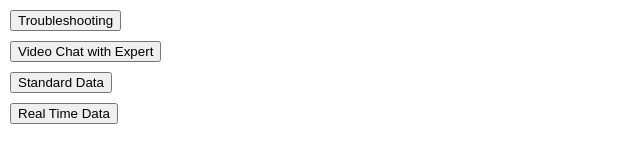
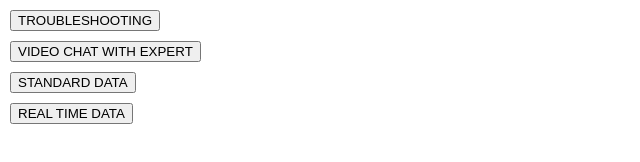
Before and after one commit to KRISMOK95/JS---3d-models, a plain HTML site: page index.html in a window 1280 px wide. Shown: the whole page, without its empty margins (0-640 px from the left). Drawn offline with nearby package versions, Linux system fonts and the light colour scheme.

Commit message:
with buttons

```diff
--- a/index.html
+++ b/index.html
@@ -5,10 +5,10 @@
 </head>
 <body>
   <div id="button-container">
-    <button id="troubleshooting-button">Troubleshooting</button>
-    <button id="video-chat-button">Video Chat with Expert</button>
-    <button id="standard-data-button">Standard Data</button>
-    <button id="real-time-data-button">Real Time Data</button>
+    <button id="troubleshooting-button"> TROUBLESHOOTING </button>
+    <button id="video-chat-button"> VIDEO CHAT WITH EXPERT </button>
+    <button id="standard-data-button"> STANDARD DATA </button>
+    <button id="real-time-data-button"> REAL TIME DATA </button>
   </div>
   <div id="model-container"></div>
   <script src="https://cdn.jsdelivr.net/npm/three@latest/build/three.min.js"></script>
```
